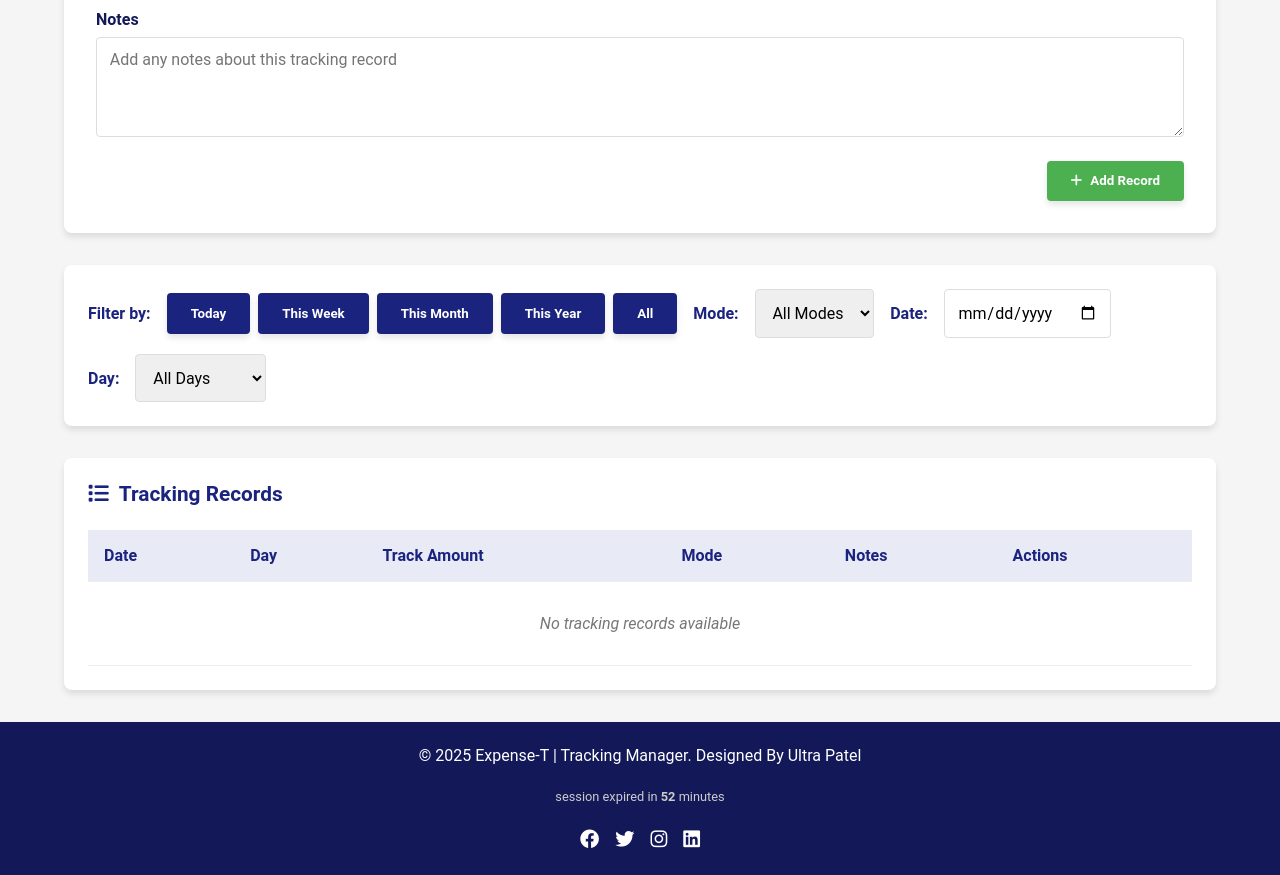
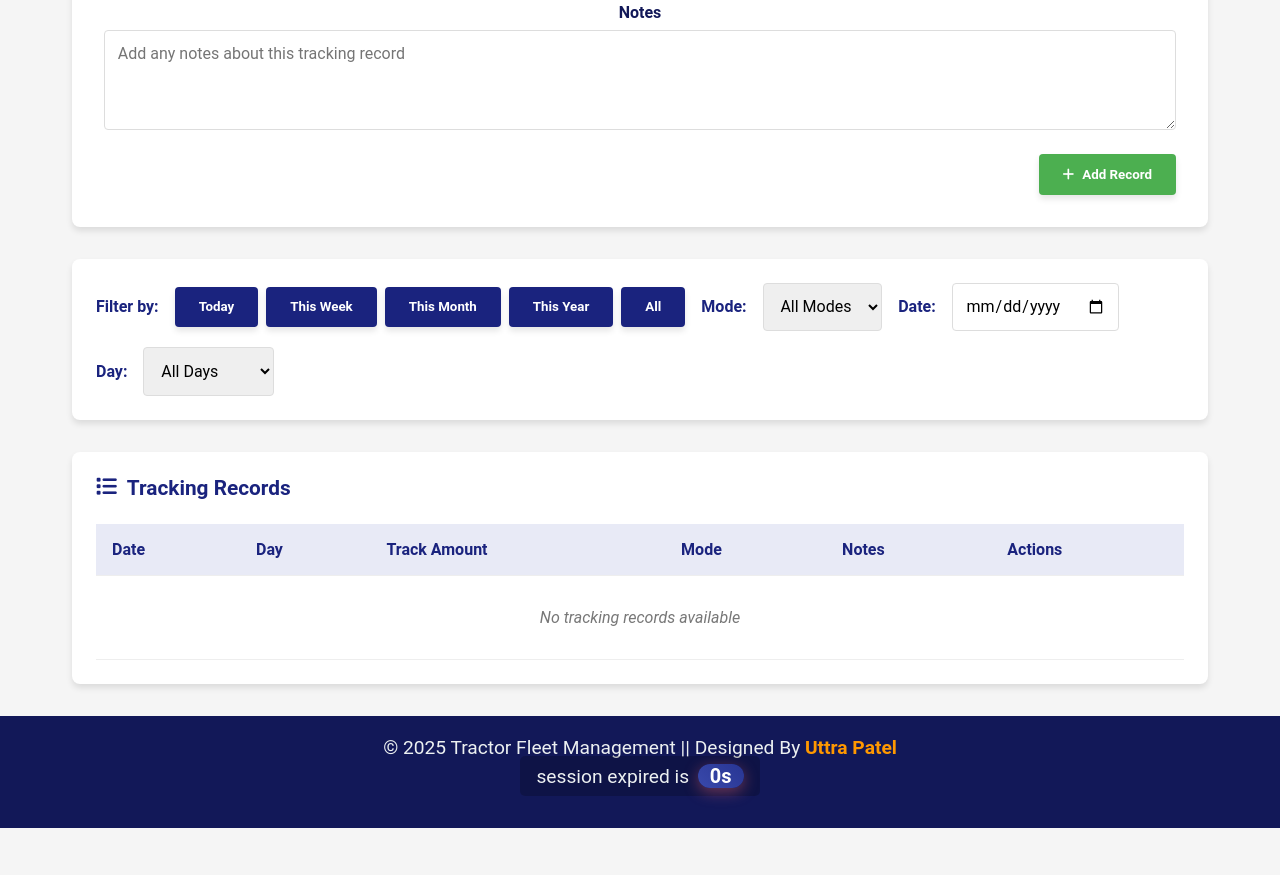
Before and after one commit to Uttra-kumar/Personal-Expenses-Tracker-, a plain HTML site: page tracking.html in a window 1280 px wide. Shown: the part 668-1543 px from the top of the page. After the commit the page ends 1496 px from the top, so only its background shows below. Drawn offline with nearby package versions, Linux system fonts and the light colour scheme.

Commit message:
Update tracking.html

```diff
--- a/tracking.html
+++ b/tracking.html
@@ -348,43 +348,58 @@
             transform: scale(1.05);
         }
 
+        p {
+            line-height: 1rem;
+            color: #34495e;
+            margin-bottom: 1rem;
+        }
+
         footer {
             background: var(--dark);
             color: white;
-            text-align: center;
-            padding: 1.5rem;
-            margin-top: 2rem;
+            padding: 1.5rem 0;
+            margin-top: 25px;
         }
 
-        .footer-content {
+        .container {
             max-width: 1200px;
             margin: 0 auto;
-            display: flex;
-            flex-direction: column;
-            gap: 1rem;
+            padding: 0 2rem;
+            text-align: center;
         }
 
-        .session-info {
-            margin-top: 0.5rem;
-            font-size: 0.8rem;
-            color: #ccc;
+        footer p {
+            color: #ecf0f1;
+            font-size: 1.2rem;
+            margin-bottom: 0.5rem;
         }
 
-        .social-icons {
-            display: flex;
-            justify-content: center;
-            gap: 1rem;
-            margin-top: 0.5rem;
+        footer span {
+            color: #ff9800;
+            font-weight: 600;
         }
 
-        .social-icons a {
+        /* Session counter specific styling */
+        #counter {
+            display: inline-block;
+            padding: 0.25rem 0.75rem;
+            border-radius: 20px;
+            background: linear-gradient(45deg, var(--accent), var(--secondary));
             color: white;
-            font-size: 1.2rem;
-            transition: color 0.3s ease;
+            font-size: 20px;
+            font-weight: bold;
+            box-shadow: 0 4px 15px rgba(255, 107, 107, 0.4);
+            animation: pulse 2s infinite;
+            margin-left: 0.25rem;
         }
 
-        .social-icons a:hover {
-            color: #ffd54f;
+        p1 {
+            font-size: 1.2rem;
+            color: #ecf0f1 !important;
+            display: inline-block;
+            background: rgba(0, 0, 0, 0.2);
+            padding: 0.5rem 1rem;
+            border-radius: 5px;
         }
 
         @media (max-width: 768px) {
@@ -627,21 +642,14 @@
         </div>
     </div>
 
-    <footer>
-        <div class="footer-content">
-            <p>&copy; 2025 Expense-T | Tracking Manager. Designed By Ultra Patel</p>
-            <div class="session-info">
-                session expired in <strong id="sessionTimer">52</strong> minutes
-            </div>
-            <div class="social-icons">
-                <a href="#"><i class="fab fa-facebook"></i></a>
-                <a href="#"><i class="fab fa-twitter"></i></a>
-                <a href="#"><i class="fab fa-instagram"></i></a>
-                <a href="#"><i class="fab fa-linkedin"></i></a>
-            </div>
+        <footer>
+        <div class="container">
+            <p>&copy; 2025 Tractor Fleet Management || Designed By <span>Uttra Patel</span><br />
+                <p1>session expired is <span id="counter">0s</span></p1>
+            </p>
         </div>
     </footer>
-
+    <script scr="session.js"></script>
     <script>
         // Initialize Supabase client
         const supabaseUrl = 'https://iydamvrlxtwsnqvflaxq.supabase.co';
```
